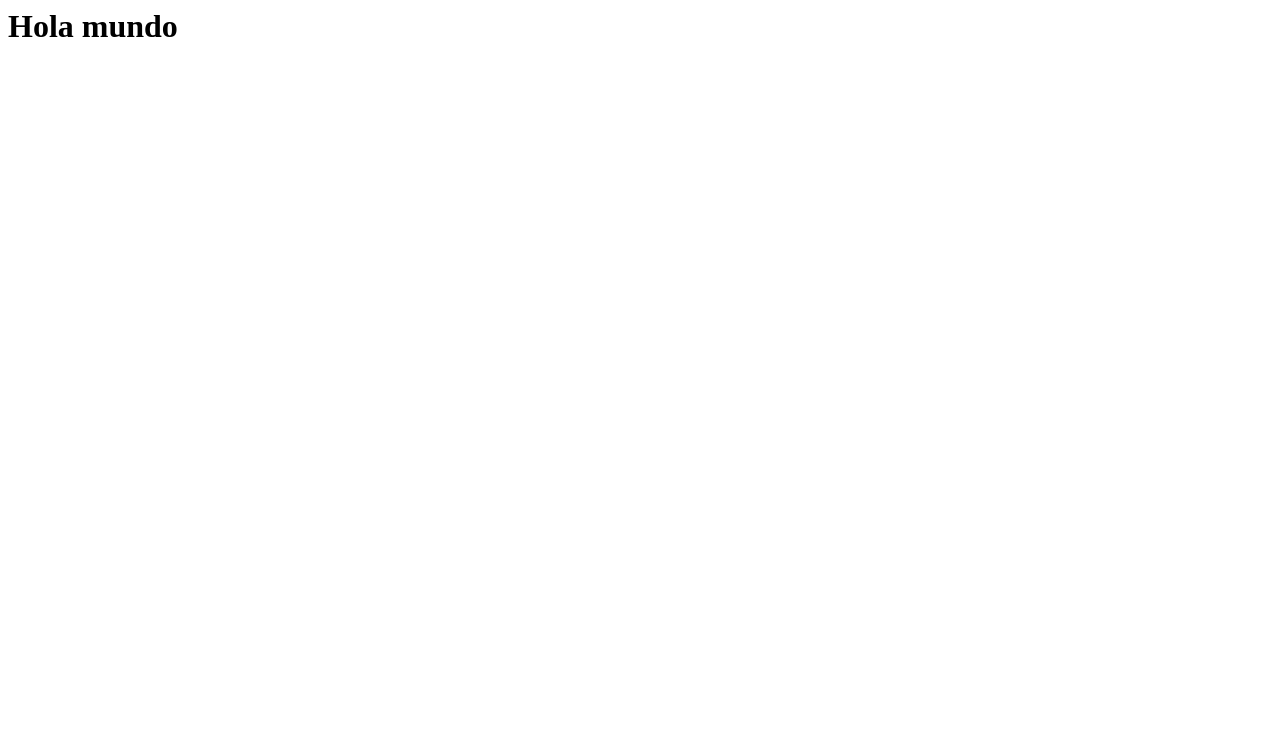
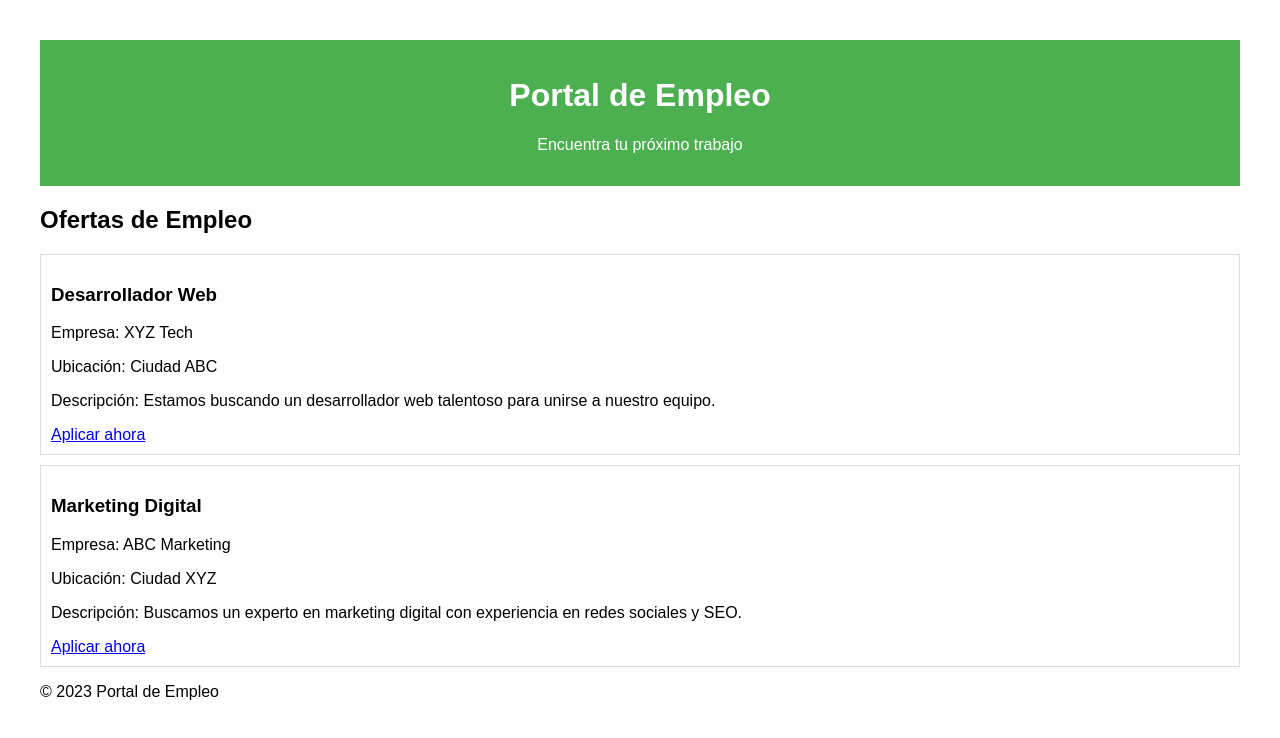
Before and after one commit to dannachi/infoEmpleos, a plain HTML site: page index.html in a window 1280 px wide. Drawn offline with Linux system fonts and the light colour scheme.

Commit message:
Update index.html

```diff
--- a/index.html
+++ b/index.html
@@ -1 +1,67 @@
-<h1>Hola mundo</h1>
+<!DOCTYPE html>
+<html lang="es">
+<head>
+    <meta charset="UTF-8">
+    <meta name="viewport" content="width=device-width, initial-scale=1.0">
+    <title>Portal de Empleo</title>
+    <style>
+        body {
+            font-family: Arial, sans-serif;
+            margin: 20px;
+            padding: 20px;
+        }
+
+        header {
+            text-align: center;
+            background-color: #4CAF50;
+            color: white;
+            padding: 1em;
+        }
+
+        section {
+            margin-top: 20px;
+        }
+
+        .job-listing {
+            border: 1px solid #ddd;
+            padding: 10px;
+            margin-bottom: 10px;
+        }
+    </style>
+</head>
+<body>
+
+    <header>
+        <h1>Portal de Empleo</h1>
+        <p>Encuentra tu próximo trabajo</p>
+    </header>
+
+    <section>
+        <h2>Ofertas de Empleo</h2>
+
+        <div class="job-listing">
+            <h3>Desarrollador Web</h3>
+            <p>Empresa: XYZ Tech</p>
+            <p>Ubicación: Ciudad ABC</p>
+            <p>Descripción: Estamos buscando un desarrollador web talentoso para unirse a nuestro equipo.</p>
+            <a href="#">Aplicar ahora</a>
+        </div>
+
+        <div class="job-listing">
+            <h3>Marketing Digital</h3>
+            <p>Empresa: ABC Marketing</p>
+            <p>Ubicación: Ciudad XYZ</p>
+            <p>Descripción: Buscamos un experto en marketing digital con experiencia en redes sociales y SEO.</p>
+            <a href="#">Aplicar ahora</a>
+        </div>
+
+        <!-- Agrega más ofertas de empleo según sea necesario -->
+
+    </section>
+
+    <footer>
+        <p>&copy; 2023 Portal de Empleo</p>
+    </footer>
+
+</body>
+</html>
```
